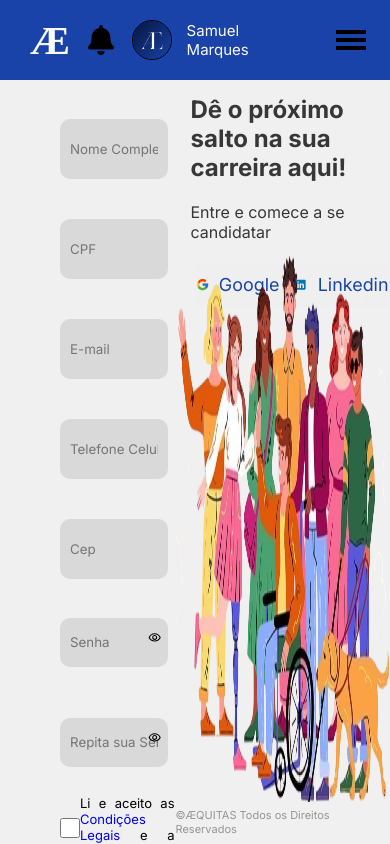
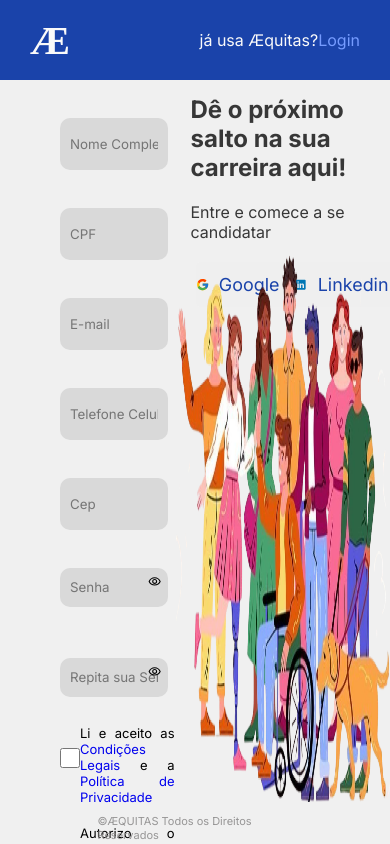
Before and after one commit to lucas-alexandrino/Aequitas-React, a React (Vite) app: page /login in a window 390 px wide. Built offline with nearby package versions, Linux system fonts and the light colour scheme; a web font is replaced by a local one.

Commit message:
ainda sem responsividade

```diff
--- a/src/componentes/HeaderPessoa/HeaderPessoa.tsx
+++ b/src/componentes/HeaderPessoa/HeaderPessoa.tsx
@@ -6,7 +6,7 @@ import { FaBell } from "react-icons/fa";
 
 export default function HeaderPessoa() {
     const [menuAtivo, setMenuAtivo] = useState(false);
-    const [login, setLogin] = useState(true);
+    const [login, setLogin] = useState(false);
 
     return (
         <>
--- a/src/pages/CadastroPessoa/CadastroPessoa.tsx
+++ b/src/pages/CadastroPessoa/CadastroPessoa.tsx
@@ -2,7 +2,7 @@ import { useState } from "react";
 import HeaderPessoa from "../../componentes/HeaderPessoa/HeaderPessoa"
 import "./cadastroPessoa.css"
 import { FcGoogle } from "react-icons/fc";
-import Diversidade from "../../images/Diversidade.png"
+import diversidade from "../../images/Diversidade.png"
 import { IoLogoLinkedin } from "react-icons/io";
 import { MdOutlineVisibility, MdOutlineVisibilityOff } from "react-icons/md";
 export default function CadastroPessoa() {
@@ -117,7 +117,7 @@ export default function CadastroPessoa() {
                         </div>
                     </div>
                     <div className="imagem">
-                        <img src={Diversidade} alt="Pessoas diversas" />
+                        <img src={diversidade} alt="Pessoas diversas" />
                     </div>
                     <p className="direitos">&copy;ÆQUITAS Todos os Direitos Reservados</p>
                 </div>
--- a/src/pages/CadastroPessoa/cadastroPessoa.css
+++ b/src/pages/CadastroPessoa/cadastroPessoa.css
@@ -190,3 +190,16 @@ color: rgb(150, 149, 149);
     }
 
 }
+
+@media (orientation: portrait) and (max-width:1000px){
+
+    .direitos{
+        bottom: .2%;
+        left: 50%;
+        transform: translate(-50%);
+    }
+
+    .juncaoLabel{
+        height: 80px;
+    }
+}
```
